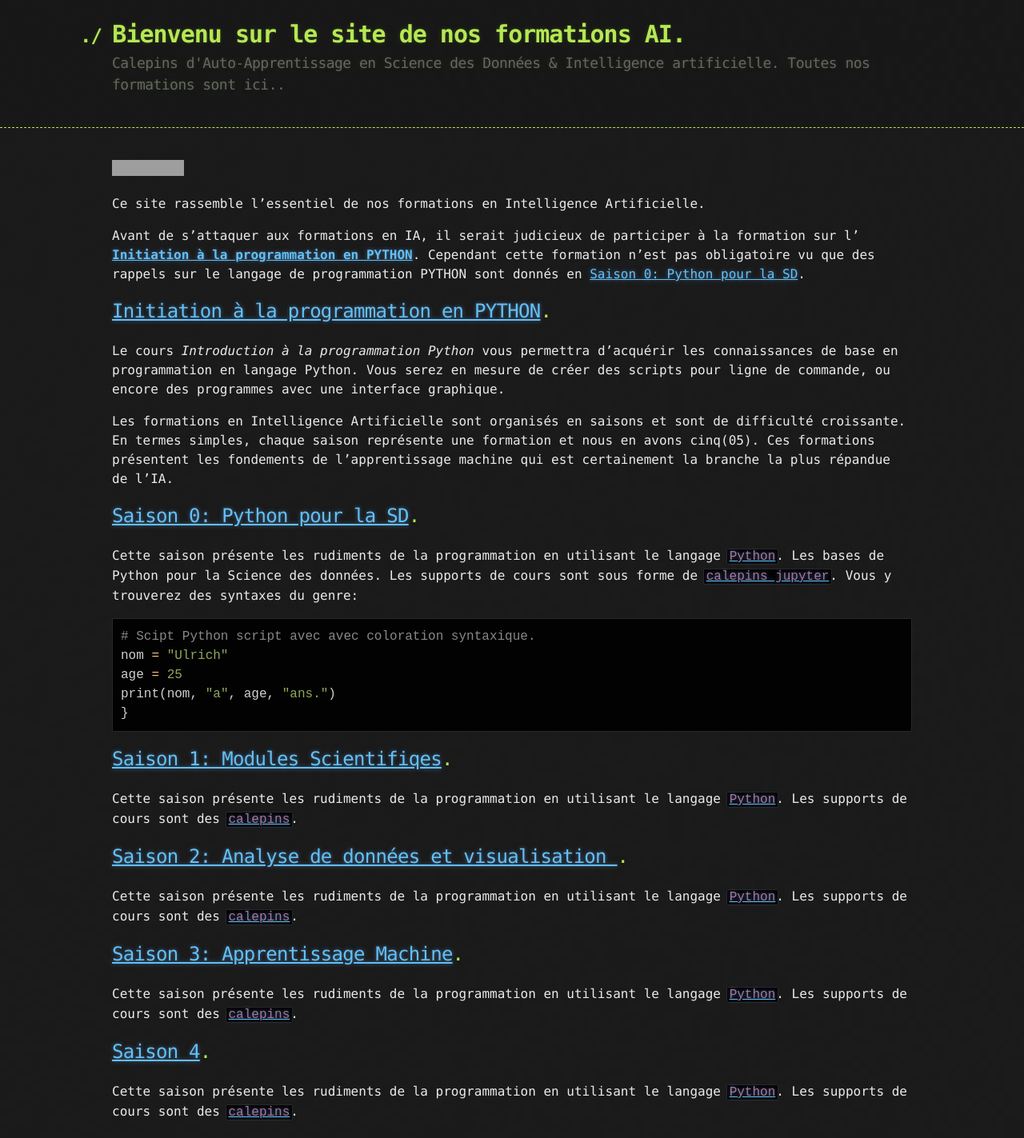
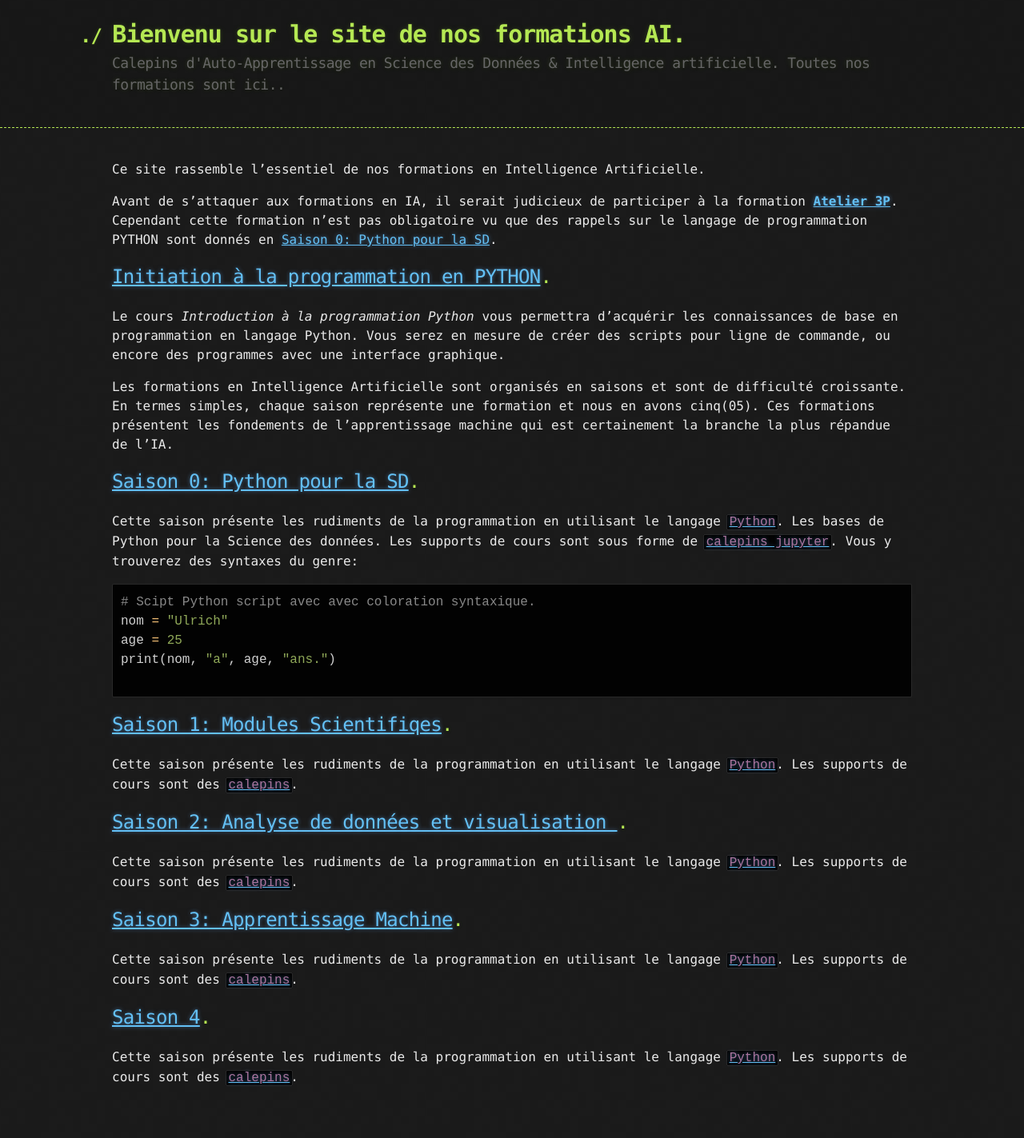
Before and after one commit to ai-technipreneurs/Nos-Formations-AI, a Jekyll site: the page built from index.md, in a window 1280 px wide. Shown: the whole page at 80% size. Built offline with Jekyll 4.4.1, drawn with Linux system fonts in a browser that asks for light colours; after the commit the page ends 1380 px from its top, so only the background shows below that; grey boxes are pictures that could not be loaded.

Commit message:
Update index.md

````diff
--- a/index.md
+++ b/index.md
@@ -2,12 +2,11 @@
 layout: default
 ---
 
-[![Binder](https://mybinder.org/badge.svg)](https://mybinder.org/v2/gh/Naereen/ParcourSup.py/master?filepath=notebooks%2FParcourSup.py_version_simplifiee.ipynb)
 
 
 Ce site rassemble l'essentiel de nos formations en Intelligence Artificielle.
 
-Avant de s'attaquer aux formations en IA, il serait judicieux de participer  à la formation sur l' [**Initiation à la programmation en PYTHON**](./programmation-en-python.html).
+Avant de s'attaquer aux formations en IA, il serait judicieux de participer à la formation [**Atelier 3P**](https://ai-technipreneurs.github.io/site-officiel-atelier-3-P/).
 Cependant cette formation n'est pas obligatoire vu que des rappels sur le langage de programmation PYTHON sont donnés en [Saison 0: Python pour la SD](./saison-0.html).
 
 ## [Initiation à la programmation en PYTHON](./programmation-en-python.html).
@@ -26,7 +25,7 @@ Cette saison présente les rudiments de la programmation en utilisant le langage
 nom = "Ulrich"
 age = 25
 print(nom, "a", age, "ans.")
-}
+
 ```
 
 
````
